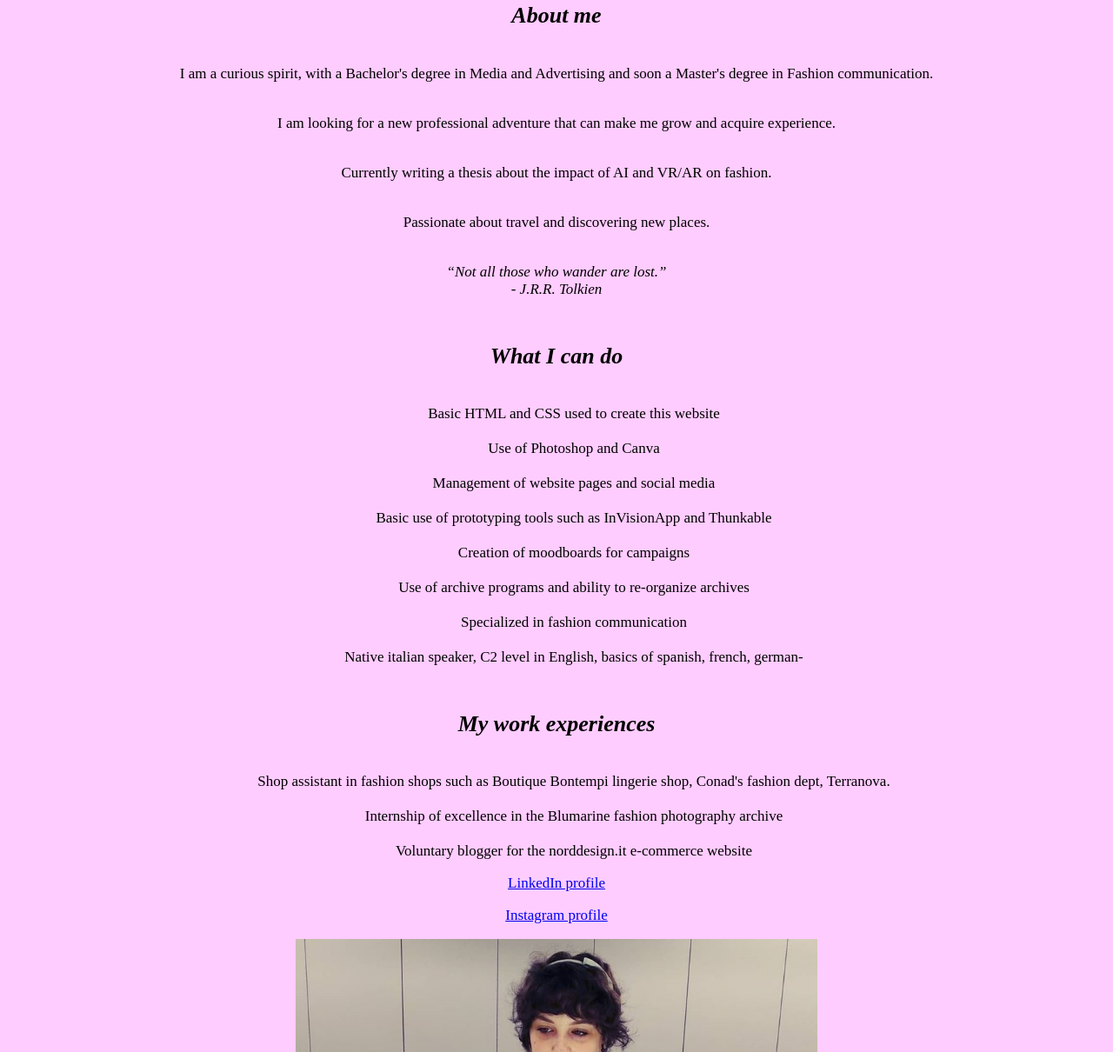
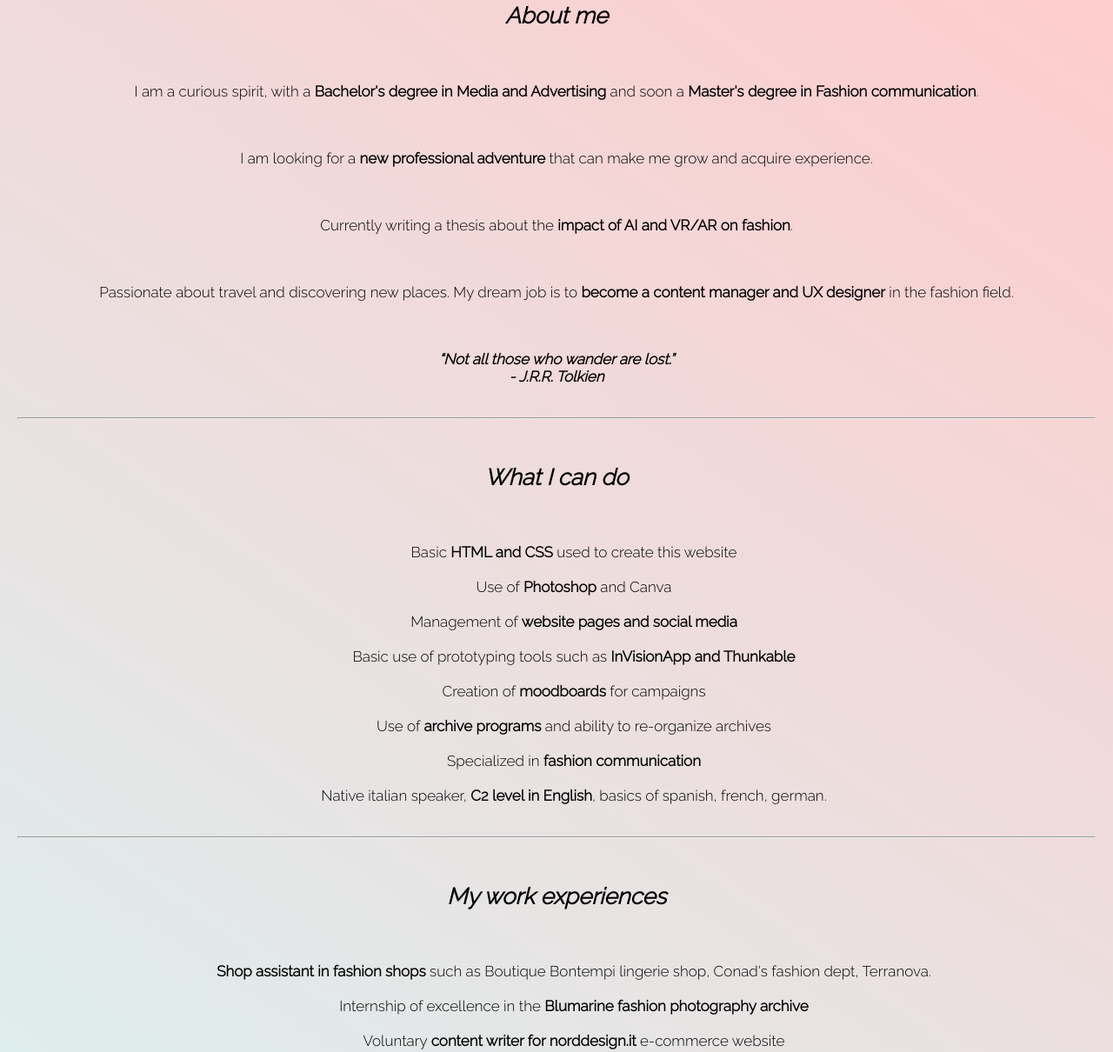
Before and after one commit to babisil95/wingardium-leviosa, a plain HTML site: page index.html in a window 1280 px wide. Shown: the part 508-1718 px from the top of the page at 87% size. Drawn offline with Linux system fonts and the light colour scheme.

Commit message:
Better
adjustments

```diff
--- a/index.css
+++ b/index.css
@@ -8,7 +8,7 @@ background-color:#E9967A;
 padding:30px;
 }
 h1{
-	font-style: italic;
+	font-family: 'Raleway', sans-serif;
 	font-size: 30px
 	color:#556B2F;
 	text-align: center;
@@ -25,10 +25,10 @@ header img{
 .content{
 max-width: auto;
 margin: auto;
-background-color: #ffccff;
-
+background: linear-gradient(35deg, #ccffff, #ffcccc);
 padding: 20px;
 text-align: justify;
+font-family: 'Raleway', sans-serif;
 
 }
 img.foto-grande{
@@ -42,18 +42,25 @@ img.foto-grande{
 	text-align: center;
 	font-style: italic;
 	font-size: 17px;
+	font-family: 'Raleway', sans-serif;
 }
 h2{
 	text-align: center;
 	font-style: italic;
 	font-size: 26px;
+	font-family: 'Raleway', sans-serif;
+	padding-bottom: 20px;
 }
 p{
 	text-align: center;
 	font-size: 17px;
+	font-family: 'Raleway', sans-serif;
+	padding-bottom: 20px;
 }
 ol, ul{
 	font-size: 17px;
+	font-family: 'Raleway', sans-serif;
+	padding-bottom: 20px;
 }
 footer{
 	text-align: center;
@@ -64,9 +71,11 @@ footer{
 	text-align: center;
 	font-size: 18px;
 	font-style: italic;
+	font-family: 'Raleway', sans-serif;
 }
 
 li{
+	font-family: 'Raleway', sans-serif;
 	list-style:none;
 	text-align: center;
 	}
--- a/index.html
+++ b/index.html
@@ -1,5 +1,6 @@
 <!DOCTYPE html>
 <html>
+<link href="https://fonts.googleapis.com/css2?family=Raleway:wght@300&display=swap" rel="stylesheet">
 <head>
 	<title>Barbara Silvestri</title>
 	<link rel="stylesheet" type="text/css" href="index.css">
@@ -13,43 +14,47 @@
 </div>
 <div class="content">
 	<h2>About me</h2>
-	<p><br>I am a curious spirit, with a Bachelor's degree in Media and Advertising and soon a Master's degree in Fashion communication.</p> <p><br>I am looking for a new professional adventure that can make me grow and acquire experience.</p> <p><br>Currently writing a thesis about the impact of AI and VR/AR on fashion.</p> <p><br> Passionate about travel and discovering new places.</p>
+	<p><br>I am a curious spirit, with a <strong>Bachelor's degree in Media and Advertising</strong> and soon a <strong>Master's degree in Fashion communication</strong>.</p> <p><br>I am looking for a <strong>new professional adventure</strong> that can make me grow and acquire experience.</p> <p><br>Currently writing a thesis about the <strong>impact of AI and VR/AR on fashion</strong>.</p> <p><br> Passionate about travel and discovering new places. My dream job is to <strong>become a content manager and UX designer</strong> in the fashion field.</p>
 	<div class="quote">
-		<p><br>
-			“Not all those who wander are lost.” <br> - J.R.R. Tolkien
+		<p><br><strong>
+			“Not all those who wander are lost.” <br> - J.R.R. Tolkien </strong>
 		</p>
+		<hr>
 	</div>
 	<h2><br>What I can do</h2>
 	<ol>
-		<li><br>Basic HTML and CSS used to create this website</li>
-		<li><br>Use of Photoshop and Canva</li>
-		<li><br>Management of website pages and social media</li>
-		<li><br>Basic use of prototyping tools such as InVisionApp and Thunkable</li>
-		<li><br>Creation of moodboards for campaigns</li>
-		<li><br>Use of archive programs and ability to re-organize archives</li>
-		<li><br>Specialized in fashion communication</li>
-		<li><br>Native italian speaker, C2 level in English, basics of spanish, french, german-</li>
+		<li><br>Basic <strong>HTML and CSS</strong> used to create this website</li>
+		<li><br>Use of <strong>Photoshop</strong> and Canva</li>
+		<li><br>Management of <strong>website pages and social media</strong></li>
+		<li><br>Basic use of prototyping tools such as <strong>InVisionApp and Thunkable</strong></li>
+		<li><br>Creation of <strong>moodboards</strong> for campaigns</li>
+		<li><br>Use of <strong>archive programs</strong> and ability to re-organize archives</li>
+		<li><br>Specialized in <strong>fashion communication</strong></li>
+		<li><br>Native italian speaker, <strong>C2 level in English</strong>, basics of spanish, french, german.</li>
     </ol>
+
+    <hr>
     <h2><br>My work experiences</h2>
     <ol>
-    	<li><br>Shop assistant in fashion shops such as Boutique Bontempi lingerie shop, Conad's fashion dept, Terranova.</li>
-    	<li><br>Internship of excellence in the Blumarine fashion photography archive</li>
-    	<li><br>Voluntary blogger for the norddesign.it e-commerce website</li>
+    	<li><br><strong>Shop assistant in fashion shops</strong> such as Boutique Bontempi lingerie shop, Conad's fashion dept, Terranova.</li>
+    	<li><br>Internship of excellence in the <strong>Blumarine fashion photography archive</strong></li>
+    	<li><br>Voluntary <strong>content writer for norddesign.it</strong> e-commerce website</li>
     </ol>
 		<p><a href="https://www.linkedin.com/in/barbara-silvestri-b7b93a14b/" target="_blank" title="Take a look">LinkedIn profile</a></p>
 			<p><a href="https://www.instagram.com/babi.silvestri/?hl=it" target="_blank" title="My IG">Instagram profile</a></p>
 
 	<img class="foto-grande" src="img/arc.jpg">
 	<p class="caption"> Me during my internship in the Blumarine fashion photography archive. </p>
+	<hr>
 	<h2> <br>But who am I? What are my passions, hobbies and dreams?</h2>
 	<ol>
-		<li><br>I love to play the ukulele and to learn everything about music</li>
-		<li><br>Walking in nature, taking care of environment and gardenind is my way of relaxing</li>
+		<li><br>I love to play the <strong>ukulele</strong> and to learn everything about music</li>
+		<li><br>Walking in nature, taking care of <strong>environment</strong> and gardenind is my way of relaxing</li>
 		<li><br>Currently writing my first novel (Will I ever finish it? Who knows)</li>
-		<li><br>Deeply interested in how technologies are re-shaping our society from a sociological, cultural, ethical and economical point of view</li>
-		<li><br>I fell in love with everything about the nordic culture, lifestyle and landscapes, so I'm planning to move to Sweden</li>
+		<li><br>Deeply interested in how <strong>technologies</strong> are re-shaping our society from a sociological, cultural, ethical and economical point of view</li>
+		<li><br>I fell in love with everything about the <strong>nordic culture</strong>, lifestyle and landscapes, so I'm planning to move to Sweden</li>
 	</ol>
-	<p><br>After all, I am just a girl with a dream: to work in the communication field and to express my ideas and creativity, while exploring the world.</p>
+	<p><br>After all, I am just a girl with a dream: to work in the communication field and to <strong>express my ideas and creativity</strong>, while exploring the world.</p>
 </div>
 
 <footer>
```
